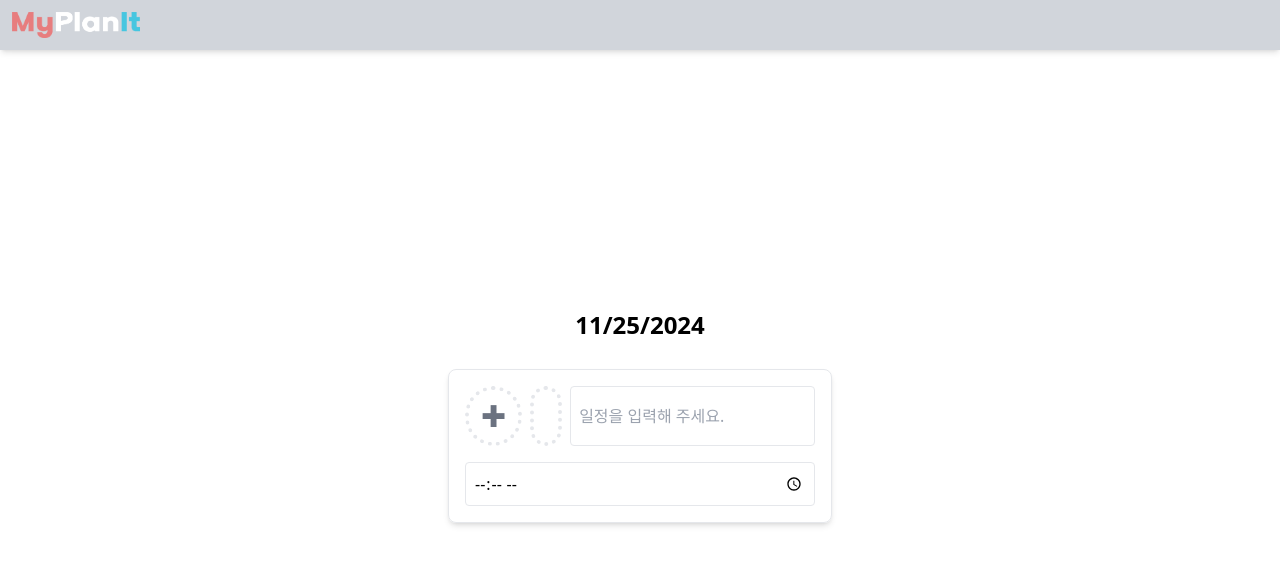
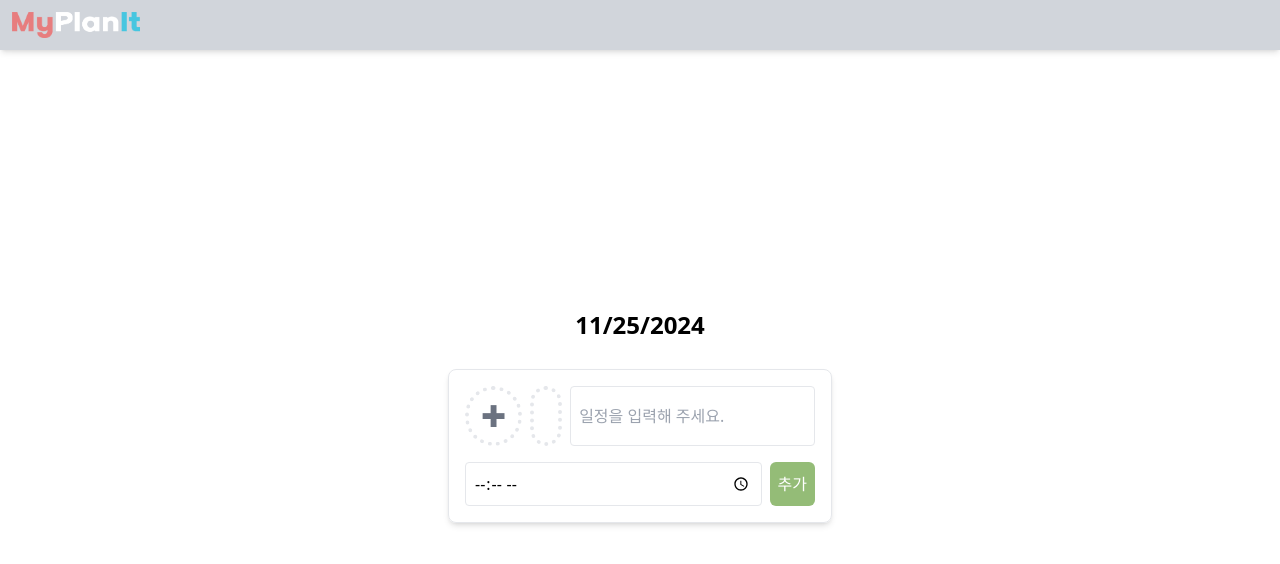
Before and after one commit to HwajinLee3114/myit, a React (Create React App) app: page /todo in a window 1280 px wide. Shown: the top 564 px of the page. Built offline with nearby package versions, Linux system fonts and the light colour scheme.

Commit message:
일정 추가 버튼

```diff
--- /dev/null
+++ b/src/components/common/Button.tsx
@@ -0,0 +1,13 @@
+import React from "react";
+import { ButtonProps } from "../../types/common";
+
+export const Button: React.FC<ButtonProps> = ({ text, onClick, className }) => {
+  return (
+    <button
+      className={`min-w-fit p-2 rounded-md ${className}`}
+      onClick={onClick}
+    >
+      {text}
+    </button>
+  );
+};
--- a/src/components/common/PostItButton.tsx
+++ b/src/components/common/PostItButton.tsx
@@ -5,14 +5,16 @@ import { useNavigate } from "react-router-dom";
 export const PostItButton: React.FC<ButtonProps> = ({
   text,
   className,
-  onclick,
+  onClick,
   btnType = "button",
   to,
 }) => {
   const navigate = useNavigate();
-  const clickHandler = () => {
+  const clickHandler = (event: React.MouseEvent<HTMLButtonElement>) => {
     if (to) {
       navigate(to);
+    } else if (onClick) {
+      onClick(event);
     }
   };
   return (
--- a/src/components/todo/AddTodo.tsx
+++ b/src/components/todo/AddTodo.tsx
@@ -3,6 +3,7 @@ import { Todo } from "../../types/todo";
 import { TextField } from "../common/TextField";
 import EmojiPicker from "../common/EmojiPicker";
 import ColorPicker from "../common/ColorPicker";
+import { Button } from "../common/Button";
 
 interface AddTodoProps {
   onAdd: (todo: Todo) => void;
@@ -72,12 +73,19 @@ const AddTodo: React.FC<AddTodoProps> = ({ onAdd }) => {
         />
       </div>
 
+      <div className="flex gap-2">
         <input
           type="time"
           value={time}
           onChange={(e) => setTime(e.target.value)}
           className="w-full p-2 border rounded"
         />
+        <Button
+          text="추가"
+          className="bg-[#94bc77] text-white"
+          onClick={(e) => handleSubmit(e as unknown as React.FormEvent)}
+        />
+      </div>
       {/* <TextField
         value={withWho}
         onChange={(e) => setWithWho(e.target.value)}
--- a/src/types/common.ts
+++ b/src/types/common.ts
@@ -1,7 +1,7 @@
 export interface ButtonProps {
   text: string;
   className?: string;
-  onclick?: React.MouseEventHandler<HTMLButtonElement>;
+  onClick?: React.MouseEventHandler<HTMLButtonElement>;
   to?: string;
   btnType?: 'button' | 'submit' | 'reset';
 }
```
Lines whose indentation alone changed are shown as unchanged.
